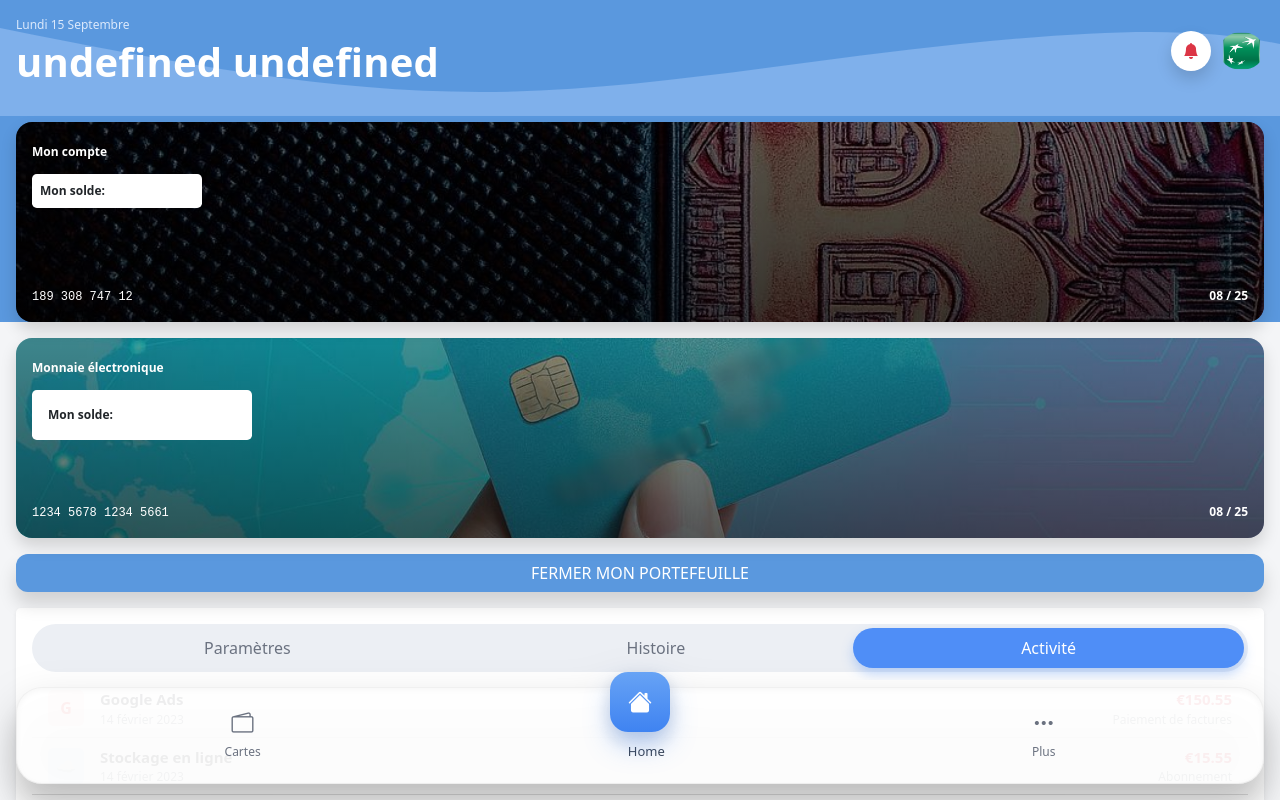
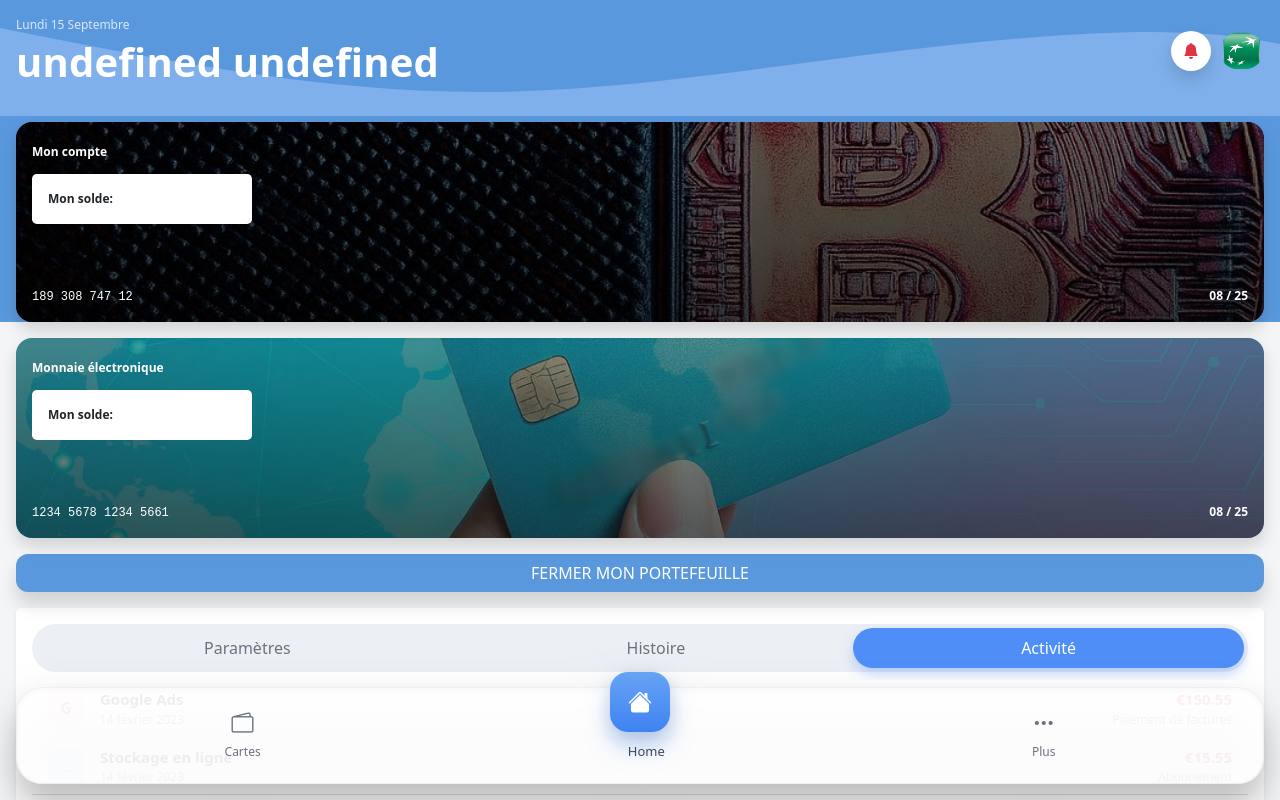
Before and after one commit to rodolphe2002/fa-compte, a Next.js app: page /cartes in a window 1280 px wide. Built offline with nearby package versions, Linux system fonts and the light colour scheme; sample sign-in values are in the browser's storage.

Commit message:
mise a jour du front

```diff
--- a/app/cartes/page.js
+++ b/app/cartes/page.js
@@ -204,7 +204,7 @@ export default function Cartes() {
             <span className="text-white" style={{ fontSize: 12, fontWeight: 600 }}>Mon compte</span>
           </div>
           <div className="position-absolute start-0 p-3" style={{ top: 36 }}>
-            <div className="bg-white rounded-3 p-2" style={{ width: 170 }}>
+            <div className="bg-white rounded-3 p-3" style={{ width: 220 }}>
               <div className="text-dark" style={{ fontSize: 12, fontWeight: 600 }}>Mon solde:</div>
               <div className="text-dark" style={{ fontSize: 22, fontWeight: 700 }}>
                 {user ? formatCurrency(user.soldeCompte, user.deviseCompte) : '€1.500.000,00'}
```
